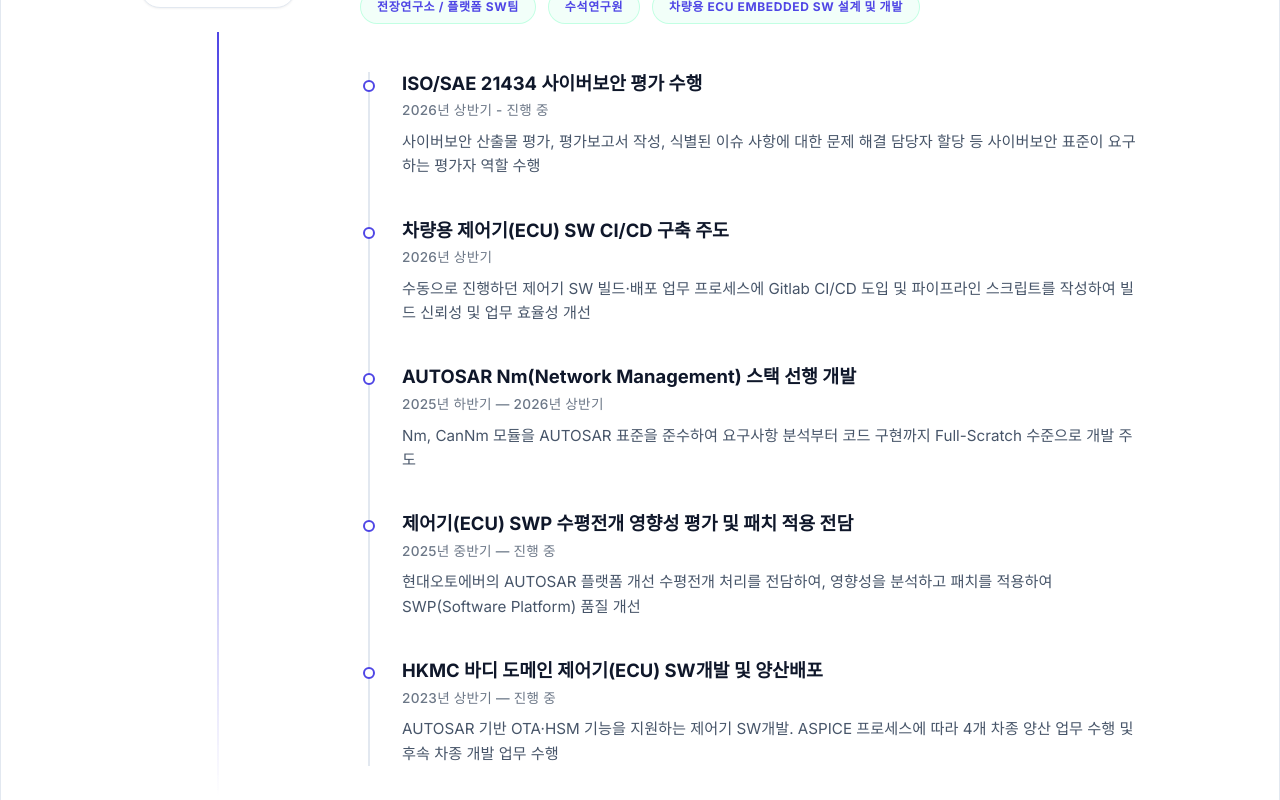
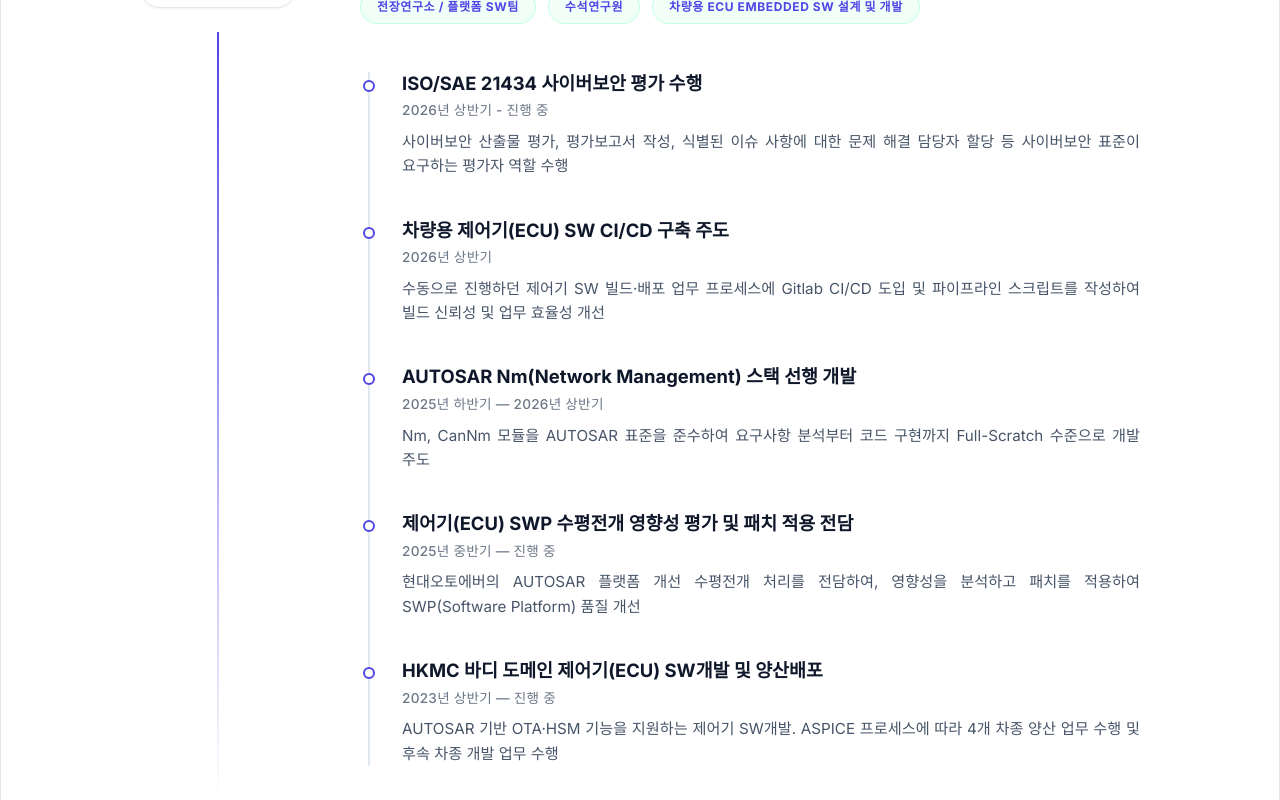
Before and after one commit to TimerOverflow/Hyun9_Portfolio, a React (Vite) app: page / in a window 1280 px wide. Shown: the part 2280-3080 px from the top of the page. Built offline with nearby package versions, Linux system fonts and the light colour scheme.

Commit message:
style: Enhance typography and alignment for work experience descriptions

```diff
--- a/src/index.css
+++ b/src/index.css
@@ -491,6 +491,8 @@ ul {
   line-height: 1.6;
   margin: 0 0 1.5rem 0;
   white-space: pre-line;
+  word-break: keep-all;
+  text-align: justify;
 }
 
 /* Badges */
@@ -585,6 +587,8 @@ ul {
   color: var(--text-secondary);
   line-height: 1.6;
   margin: 0;
+  word-break: keep-all;
+  text-align: justify;
 }
 
 @keyframes slideUpFade {
```
